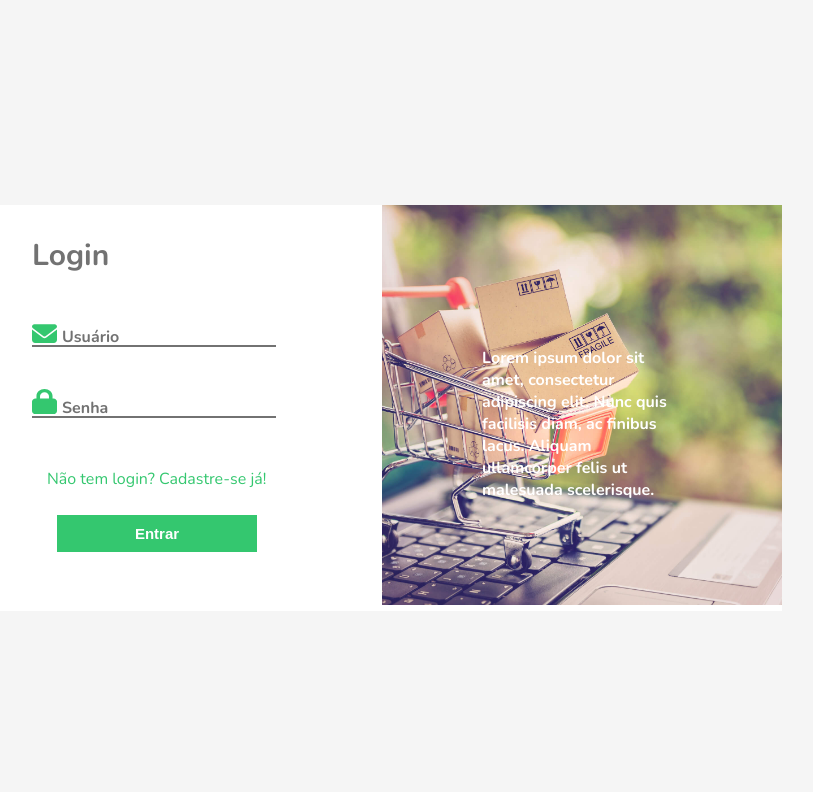
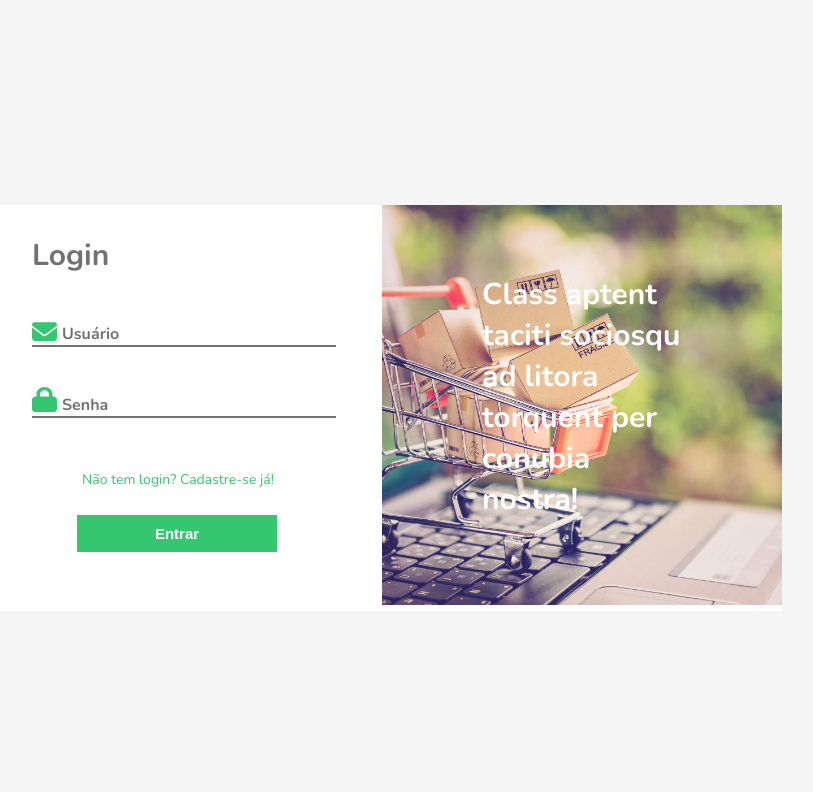
Before and after one commit to Rodrigo-bs/projeto-pratica_em_programacao_web, a PHP site: page /projeto-pratica_em_programacao_web/app/views/login.html in a window 1280 px wide. Shown: the top 792 px of the page, without its empty margins (258-1071 px from the left). Run offline with PHP 8.4, Linux system fonts and the light colour scheme.

Commit message:
Deixando o ícone e a label alinhados

```diff
--- a/app/views/login.html
+++ b/app/views/login.html
@@ -29,7 +29,7 @@
         </form>
         <div class="grid-imagem">
             <img src="../../assets/img/imagem-teste.jpg" alt="#" id="img-fundo">
-            <p>Lorem ipsum dolor sit amet, consectetur adipiscing elit. Nunc quis facilisis diam, ac finibus lacus. Aliquam ullamcorper felis ut malesuada scelerisque.</p>
+            <p>Class aptent taciti sociosqu ad litora torquent per conubia nostra!</p>
         </div>
     </div>
 </body>
--- a/app/views/style-login.css
+++ b/app/views/style-login.css
@@ -37,7 +37,7 @@ input{
     border: none;
     outline: none;
     border-bottom: 2px solid #727272;
-    width: 80%;
+    width: 100%;
 }
 
 label{
@@ -47,12 +47,12 @@ label{
     position: absolute;
     font-weight: bold;
     transition: 0.5 ease-in-out;
-    top: 0px;
+    bottom: 2px;
 }
 
 .icon{
     position: absolute;
-    bottom: 4px;
+    bottom: 6px;
 }
 
 a{
@@ -66,12 +66,13 @@ a{
 
 p{
     position: absolute;
-    top: 50%;
+    top: 40%;
     left: 50%;
     transform: translate(-50%, -50%);
     color: white;
     font-weight: bold;
-    /* font-size: 30px; */
+    font-size: 30px;
+    text-align: left;
 }
 
 #img-fundo{
@@ -93,10 +94,11 @@ form{
     padding: 10px;
     width: 200px;
     font-size: 15px;
-    margin: 25px;
+    margin: 25px 45px;
     font-weight: bold;
 }
 
 #sem-cadastro{
-    margin: 15px;
+    font-size: 14px;
+    margin: 50px;
 }
```
